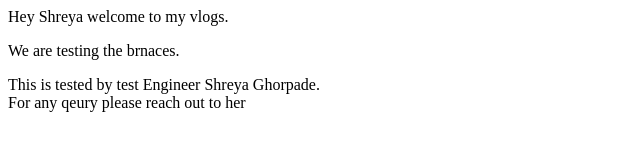
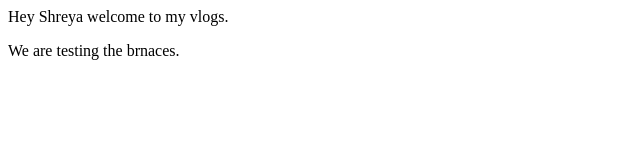
Before and after one commit to pankaj-12344321/Demo, a plain HTML site: page index.html in a window 1280 px wide. Shown: the whole page, without its empty margins (0-640 px from the left). Drawn offline with Linux system fonts and the light colour scheme.

Commit message:
undo last commit

```diff
--- a/index.html
+++ b/index.html
@@ -2,9 +2,3 @@ Hey Shreya welcome to my vlogs.
 <p>
     We are testing the brnaces.
 </p>
-
-<p>
-    This is tested by test Engineer Shreya Ghorpade.
-    <br>
-    For any qeury please reach out to her
-</p>
```
